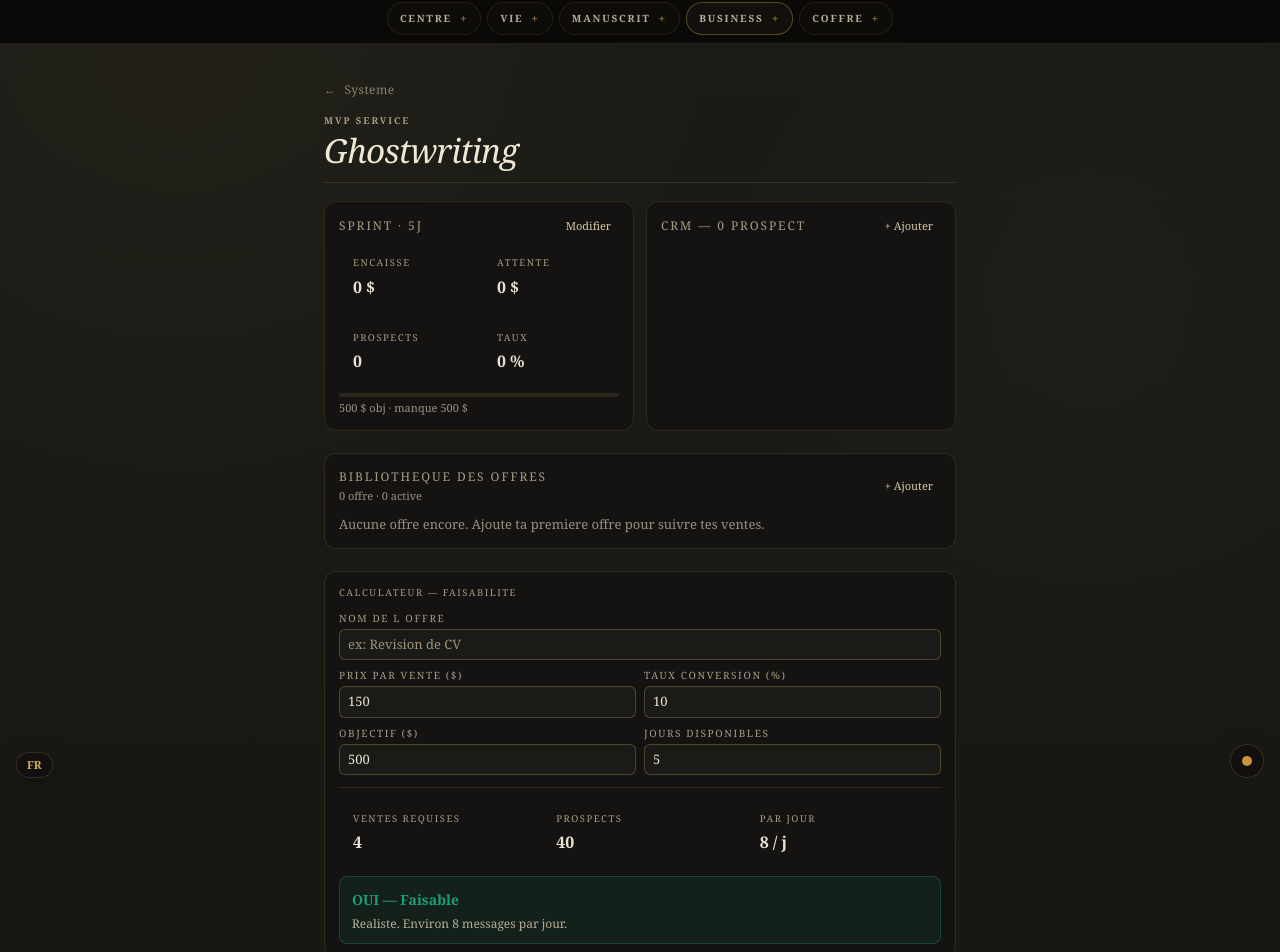
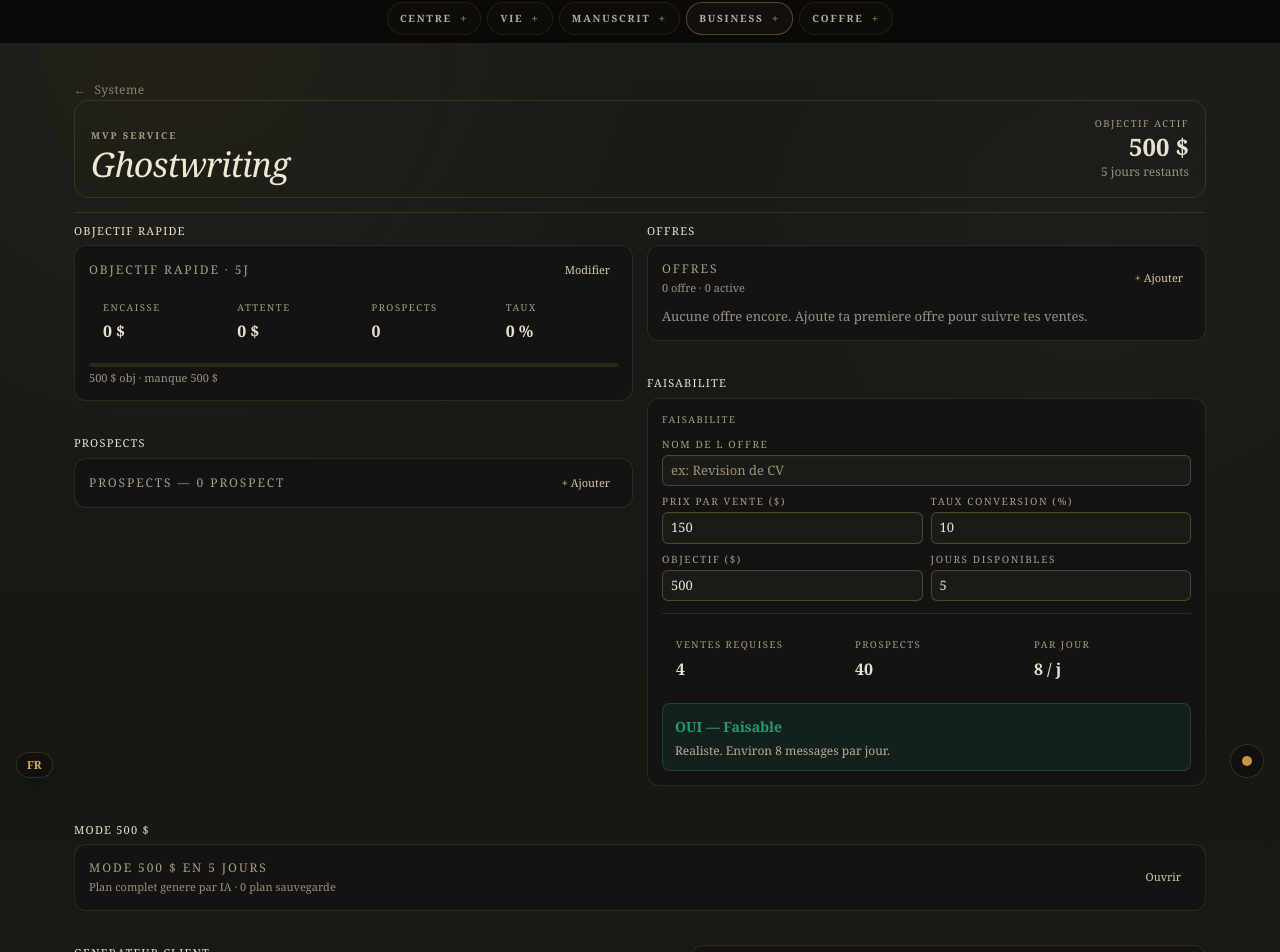
Before and after one commit to sdrapeau053-oss/mon-app, a Next.js app: page /freelance in a window 1280 px wide. Shown: the part 6-958 px from the top of the page. Built offline with nearby package versions, Linux system fonts and the light colour scheme.

Commit message:
refonte dashboard freelance et ajustement accueil

```diff
--- a/app/freelance/page.tsx
+++ b/app/freelance/page.tsx
@@ -137,7 +137,7 @@ function SprintPanel({ sprint, onUpdate }: { sprint: SprintActif; onUpdate: (s:
   return (
     <SystemPanel ariaLabel="Sprint" compact>
       <div style={{ display: "flex", alignItems: "center", justifyContent: "space-between", marginBottom: 8 }}>
-        <p className="label-meta" style={{ margin: 0, fontSize: 12 }}>Sprint · {kpis.joursRestants}j</p>
+        <p className="label-meta" style={{ margin: 0, fontSize: 12 }}>Objectif rapide · {kpis.joursRestants}j</p>
         <button className="soft-button" type="button" onClick={() => setEditing(editing ? false : true)} style={{ fontSize: 11, padding: "2px 8px" }}>{editing ? "Fermer" : "Modifier"}</button>
       </div>
       <SystemGrid gap={8} min={90}>
@@ -190,7 +190,7 @@ function CRMPanel({ prospects, onUpdate }: { prospects: Prospect[]; onUpdate: (p
   return (
     <SystemPanel ariaLabel="CRM" compact>
       <div style={{ display: "flex", alignItems: "center", justifyContent: "space-between", marginBottom: open || prospects.length > 0 ? 8 : 0 }}>
-        <p className="label-meta" style={{ margin: 0, fontSize: 12 }}>CRM — {prospects.length} prospect{prospects.length > 1 ? "s" : ""}</p>
+        <p className="label-meta" style={{ margin: 0, fontSize: 12 }}>Prospects — {prospects.length} prospect{prospects.length > 1 ? "s" : ""}</p>
         <button className="soft-button" type="button" onClick={() => setOpen(open ? false : true)} style={{ fontSize: 11, padding: "2px 8px" }}>{open ? "Annuler" : "+ Ajouter"}</button>
       </div>
       {open ? (
@@ -281,7 +281,7 @@ function BibliothequeOffresPanel({ offres, onUpdate }: { offres: Offre[]; onUpda
     <SystemPanel ariaLabel="Bibliotheque offres" compact>
       <div style={{ display: "flex", alignItems: "center", justifyContent: "space-between", marginBottom: offres.length > 0 ? 10 : 0 }}>
         <div>
-          <p className="label-meta" style={{ margin: 0, fontSize: 12 }}>Bibliotheque des offres</p>
+          <p className="label-meta" style={{ margin: 0, fontSize: 12 }}>Offres</p>
           <p style={{ fontSize: 11, color: "var(--text-muted)", margin: "2px 0 0" }}>{offres.length} offre{offres.length > 1 ? "s" : ""} · {actives} active{actives > 1 ? "s" : ""}</p>
         </div>
         <button className="soft-button" type="button" onClick={ouvrirAjout} style={{ fontSize: 11, padding: "2px 8px" }}>+ Ajouter</button>
@@ -390,7 +390,7 @@ function CalculateurPanel({ calc, onUpdate }: { calc: CalcState; onUpdate: (c: C
   const res = calculerResultats(calc);
   return (
     <SystemPanel ariaLabel="Calculateur" compact>
-      <p className="label-meta" style={{ margin: "0 0 10px" }}>Calculateur — Faisabilite</p>
+      <p className="label-meta" style={{ margin: "0 0 10px" }}>Faisabilite</p>
       <div style={{ display: "grid", gridTemplateColumns: "1fr 1fr", gap: 8, marginBottom: 12 }}>
         <div style={{ gridColumn: "1 / -1" }}>
           <p className="label-meta" style={{ fontSize: 10, marginBottom: 3 }}>Nom de l offre</p>
@@ -626,22 +626,116 @@ export default function FreelancePage() {
 
   return (
     <main className="internal-page">
-      <SystemPageShell maxWidth={680}>
-        <header className="internal-header">
+      <style>
+        {`
+          .freelance-dashboard-grid {
+            display: grid;
+            gap: 14px;
+          }
+
+          .freelance-dashboard-column,
+          .freelance-generator-stack {
+            display: flex;
+            flex-direction: column;
+            gap: 12px;
+            min-width: 0;
+          }
+
+          .freelance-header-panel {
+            align-items: flex-start;
+            border: 1px solid rgba(201,168,92,0.16);
+            border-radius: 14px;
+            display: flex;
+            flex-wrap: wrap;
+            gap: 16px;
+            justify-content: space-between;
+            padding: 14px 16px;
+          }
+
+          .freelance-section-title {
+            color: var(--accent-gold);
+            font-size: 11px;
+            letter-spacing: .11em;
+            margin: 0 0 6px;
+            text-transform: uppercase;
+          }
+
+          @media (max-width: 640px) {
+            .freelance-header-panel {
+              flex-direction: column;
+            }
+
+            .freelance-objective-summary {
+              justify-items: start !important;
+            }
+          }
+
+          @media (min-width: 920px) {
+            .freelance-dashboard-grid {
+              grid-template-columns: minmax(0, 1fr) minmax(0, 1fr);
+            }
+
+            .freelance-generator-stack {
+              display: grid;
+              grid-column: 1 / -1;
+              grid-template-columns: minmax(0, 1.08fr) minmax(0, .92fr);
+            }
+
+            .freelance-mode-wide {
+              grid-column: 1 / -1;
+            }
+          }
+        `}
+      </style>
+
+      <SystemPageShell maxWidth={1180}>
+        <header className="internal-header" style={{ marginBottom: 10 }}>
           <BackLink label="Systeme" />
-          <p className="internal-kicker">MVP service</p>
-          <h1 className="internal-title" style={{ fontStyle: "italic" }}>Ghostwriting</h1>
+          <div className="freelance-header-panel">
+            <div>
+              <p className="internal-kicker" style={{ marginBottom: 4 }}>MVP service</p>
+              <h1 className="internal-title" style={{ fontSize: 34, fontStyle: "italic", marginBottom: 0 }}>Ghostwriting</h1>
+            </div>
+            <div className="freelance-objective-summary" style={{ display: "grid", gap: 4, justifyItems: "end", paddingTop: 2 }}>
+              <p className="label-meta" style={{ margin: 0 }}>Objectif actif</p>
+              <strong style={{ color: "var(--accent-gold)", fontFamily: "var(--font-serif)", fontSize: 24, lineHeight: 1 }}>{sprint.objectif} $</strong>
+              <span style={{ color: "var(--text-muted)", fontSize: 12 }}>{calculerKPIs(sprint).joursRestants} jours restants</span>
+            </div>
+          </div>
         </header>
 
-        <div style={{ display: "grid", gridTemplateColumns: "1fr 1fr", gap: 12 }}>
+        <div className="freelance-dashboard-grid">
+          <div className="freelance-dashboard-column">
+            <section>
+              <p className="freelance-section-title">Objectif rapide</p>
               <SprintPanel sprint={sprint} onUpdate={setSprint} />
+            </section>
+            <section>
+              <p className="freelance-section-title">Prospects</p>
               <CRMPanel prospects={prospects} onUpdate={setProspects} />
+            </section>
           </div>
 
+          <div className="freelance-dashboard-column">
+            <section>
+              <p className="freelance-section-title">Offres</p>
               <BibliothequeOffresPanel offres={offres} onUpdate={setOffres} />
+            </section>
+            <section>
+              <p className="freelance-section-title">Faisabilite</p>
               <CalculateurPanel calc={calc} onUpdate={setCalc} />
+            </section>
+          </div>
+
+          <div className="freelance-generator-stack">
+            <section className="freelance-mode-wide">
+              <p className="freelance-section-title">Mode 500 $</p>
               <Mode500Panel mode500={mode500} onUpdate={setMode500} />
+            </section>
 
+            <section>
+              <p className="freelance-section-title">Generateur client</p>
+              <div className="freelance-dashboard-column">
                 <SystemPanel ariaLabel="Analyse" compact>
                   <div style={{ display: "flex", alignItems: "center", gap: 14, flexWrap: "wrap" }}>
                     <span className="label-meta" style={{ margin: 0 }}>Complexite : <strong>{qa.complexite}</strong></span>
@@ -667,7 +761,10 @@ export default function FreelancePage() {
                     style={{ fontSize: 14, minHeight: 100 }}
                   />
                 </SystemPanel>
+              </div>
+            </section>
 
+            <section style={{ display: "flex", flexDirection: "column", gap: 10 }}>
               <SystemPanel ariaLabel="Options" compact>
                 <div style={{ display: "flex", flexDirection: "column", gap: 10 }}>
                   {(["objectifs", "tons", "longueurs"] as OptionGroup[]).map((group) => (
@@ -691,7 +788,7 @@ export default function FreelancePage() {
                 </div>
               </SystemPanel>
 
-        <div style={{ display: "flex", gap: 8, marginTop: 4 }}>
+              <div style={{ display: "flex", gap: 8, marginTop: 0 }}>
                 <button className="btn-primary" type="button" onClick={handleGenerate} disabled={isGenerating} style={{ flex: 1 }}>
                   {isGenerating ? "Generation..." : "Generer"}
                 </button>
@@ -699,7 +796,7 @@ export default function FreelancePage() {
               </div>
 
               {generationError !== "" || result !== "" ? (
-          <SystemPanel ariaLabel="Resultat" compact style={{ marginTop: 10 }}>
+                <SystemPanel ariaLabel="Resultat" compact style={{ marginTop: 0 }}>
                   <div style={{ display: "flex", justifyContent: "space-between", marginBottom: 6 }}>
                     <p className="label-meta" style={{ margin: 0 }}>Resultat</p>
                     {result !== "" ? <button className="soft-button" type="button" onClick={() => copier(result, setCopied)} style={{ fontSize: 11 }}>{copied ? "Copie" : "Copier"}</button> : null}
@@ -710,6 +807,9 @@ export default function FreelancePage() {
                   }
                 </SystemPanel>
               ) : null}
+            </section>
+          </div>
+        </div>
       </SystemPageShell>
     </main>
   );
--- a/app/page.tsx
+++ b/app/page.tsx
@@ -368,14 +368,49 @@ export default function HomePage() {
 
   return (
     <main className="h-[calc(100vh-46px)] overflow-y-auto bg-[#1A1A16] text-[#E8E0D0] lg:overflow-hidden">
+      <style>
+        {`
+          @media (min-width: 1024px) {
+            .home-portal-card {
+              height: 240px !important;
+              max-height: 240px !important;
+              padding: 24px !important;
+            }
+
+            .home-portal-card-icon {
+              height: 32px !important;
+              width: 32px !important;
+            }
+
+            .home-portal-card-copy {
+              margin-top: 12px !important;
+            }
+
+            .home-portal-card-description {
+              white-space: normal !important;
+              overflow: visible !important;
+              text-overflow: clip !important;
+              line-height: 1.4 !important;
+              font-size: 13px !important;
+              min-height: 36px;
+            }
+
+            .home-portal-card-button {
+              margin-top: auto !important;
+              padding: 10px 20px !important;
+              font-size: 13px !important;
+            }
+          }
+        `}
+      </style>
       <div className="pointer-events-none fixed inset-0 bg-[linear-gradient(180deg,rgba(232,224,208,0.012),transparent_38%,rgba(26,26,22,0.18))]" />
 
       <div className="relative mx-auto flex min-h-[calc(100vh-46px)] w-full max-w-6xl flex-col px-4 py-5 sm:px-6 lg:h-[calc(100vh-46px)] lg:min-h-0 lg:py-0">
         <header className="mx-auto text-center">
-          <h1 className="mt-5 font-serif text-[26px] font-normal uppercase leading-none tracking-[0.36em] text-[#C9A84C] lg:mt-7">
+          <h1 className="mt-5 font-serif text-[26px] font-normal uppercase leading-none tracking-[0.36em] text-[#C9A84C] lg:mt-7 lg:text-[36px]">
             {t("home.kicker", lang)}
           </h1>
-          <p className="mt-1.5 text-center text-[11px] font-light leading-tight text-[#9A9080]">
+          <p className="mt-1.5 text-center text-[11px] font-light leading-tight text-[#9A9080] lg:text-[13px]">
             {t("home.title", lang)}
           </p>
         </header>
@@ -383,7 +418,7 @@ export default function HomePage() {
         {resumeSoftly && (
           <section
             aria-label="Reprendre doucement"
-            className="mx-auto mt-3 w-full max-w-3xl rounded-xl border border-[#C9A84C]/15 bg-[#1E1E1A]/95 px-3 py-2.5"
+            className="mx-auto mt-3 w-full max-w-3xl rounded-xl border border-[#C9A84C]/15 bg-[#1E1E1A]/95 px-3 py-2.5 lg:max-w-5xl"
           >
             <div className="flex flex-col gap-2 sm:flex-row sm:items-center sm:justify-between">
               <div className="min-w-0">
@@ -408,7 +443,7 @@ export default function HomePage() {
 
         <section
           aria-label="Que veux-tu faire ?"
-          className="mx-auto mt-3 w-full max-w-3xl rounded-xl border border-[#C9A84C]/12 bg-[#1E1E1A]/85 px-3 py-2.5"
+          className="mx-auto mt-3 w-full max-w-3xl rounded-xl border border-[#C9A84C]/12 bg-[#1E1E1A]/85 px-3 py-2.5 lg:max-w-5xl"
         >
           <div className="flex flex-col gap-2">
             <div className="flex flex-col gap-1 sm:flex-row sm:items-baseline sm:justify-between">
@@ -437,7 +472,7 @@ export default function HomePage() {
 
         <section
           aria-label={t("home.continuity.title", lang)}
-          className="mx-auto mt-3 w-full max-w-3xl rounded-xl border border-[#2A2A24]/70 bg-[#1E1E1A]/90 px-3 py-2"
+          className="mx-auto mt-3 w-full max-w-3xl rounded-xl border border-[#2A2A24]/70 bg-[#1E1E1A]/90 px-3 py-2 lg:max-w-5xl"
         >
           <div className="flex flex-col gap-1 sm:flex-row sm:items-start sm:justify-between">
             <p className="font-serif text-[10px] font-normal uppercase tracking-[0.12em] text-[#B99A45]">
@@ -460,24 +495,24 @@ export default function HomePage() {
         <section className="mt-3 grid w-full grid-cols-1 gap-3 sm:grid-cols-3">
           {portalSpaces.map((space) => (
             <article
-              className="group flex h-[148px] max-h-[148px] flex-col rounded-2xl border-0 border-l-2 bg-[#1E1E1A] p-4 transition duration-500 hover:-translate-y-0.5 hover:bg-[#22221d] sm:h-[152px] sm:max-h-[152px]"
+              className="home-portal-card group flex h-[148px] max-h-[148px] flex-col rounded-2xl border-0 border-l-2 bg-[#1E1E1A] p-4 transition duration-500 hover:-translate-y-0.5 hover:bg-[#22221d] sm:h-[152px] sm:max-h-[152px]"
               key={space.titleKey}
               style={{ borderLeftColor: space.accent }}
             >
               <div
-                className="flex h-5 w-5 items-center justify-center"
+                className="home-portal-card-icon flex h-5 w-5 items-center justify-center"
                 style={{ color: space.accent }}
               >
                 <EditorialIcon color={space.accent} name={space.icon} size={18} />
               </div>
 
-              <div className="mt-3.5 min-w-0">
-                <h2 className="truncate font-serif text-[15px] font-medium leading-tight text-[#E8E0D0]">{t(space.titleKey, lang)}</h2>
-                <p className="mt-1 truncate text-[10.5px] leading-tight text-[#9A9080]">{t(space.shortDescriptionKey, lang)}</p>
+              <div className="home-portal-card-copy mt-3.5 min-w-0">
+                <h2 className="truncate font-serif text-[15px] font-medium leading-tight text-[#E8E0D0] lg:text-[20px]">{t(space.titleKey, lang)}</h2>
+                <p className="home-portal-card-description mt-1 truncate text-[10.5px] leading-tight text-[#9A9080]">{t(space.shortDescriptionKey, lang)}</p>
               </div>
 
               <Link
-                className="mt-auto inline-flex w-fit rounded-[20px] border px-3.5 py-1 text-[11.5px] font-semibold leading-none transition hover:-translate-y-px focus-visible:outline focus-visible:outline-2 focus-visible:outline-offset-4 focus-visible:outline-[#C9A84C]"
+                className="home-portal-card-button mt-auto inline-flex w-fit rounded-[20px] border px-3.5 py-1 text-[11.5px] font-semibold leading-none transition hover:-translate-y-px focus-visible:outline focus-visible:outline-2 focus-visible:outline-offset-4 focus-visible:outline-[#C9A84C]"
                 href={space.entryHref}
                 style={{
                   background: space.accent,
```
Lines whose indentation alone changed are shown as unchanged.
